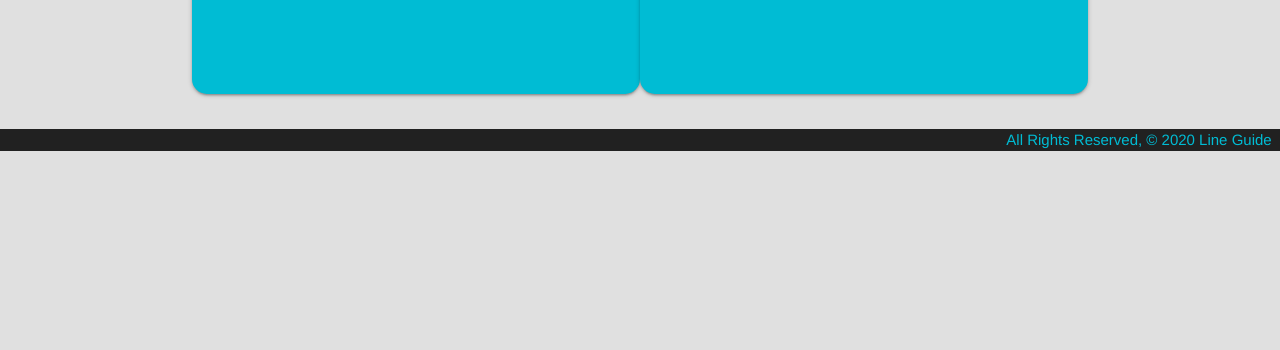
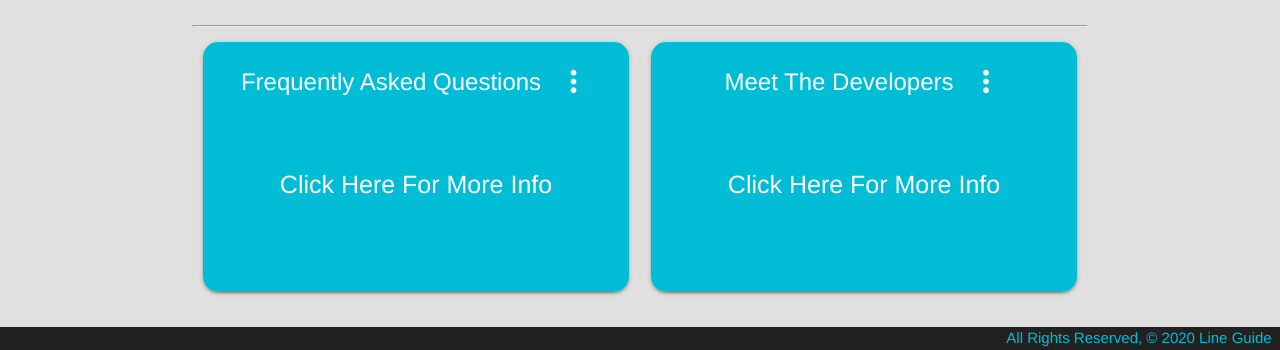
Before and after one commit to micahsellis/lineguide, a Django app: page /about/ in a window 1280 px wide. Shown: the part 795-1145 px from the top of the page. Before the commit the page ends 946 px from the top, so only its background shows below. Run offline with Django 3.2, Linux system fonts and the light colour scheme.

Commit message:
adding styling

```diff
--- a/lines/static/css/style.css
+++ b/lines/static/css/style.css
@@ -50,6 +50,10 @@ footer.page-footer {
   justify-items: center;
 }
 
+#click {
+cursor: pointer;
+}
+
 r{
   font-size: 18px;
   background-image: url(lg_logo_big_blk);
--- a/lines/templates/about.html
+++ b/lines/templates/about.html
@@ -1,13 +1,16 @@
 {% extends 'base.html' %}
 {% block content %} {%load static%}
 
-<h1 class="cyan-text flow-text">About the Line Guide</h1>
-<div class="card-image card transparent z-depth-5">
+<h1 class="cyan-text flow-text center-align">About the Line Guide</h1>
+<div class="card-image center-align">
           <img src="{% static 'images/lg_logo_big_blk.png' %}">
 <div class='center-align flow-text'<br>
+<br>
 <r>In a world used to "Instant Gratification", people HATE lines!</r>
 <br>
+<br>
 <r>Line Guide was created to help you navigate through the lines at nearby establishments. You no longer have to be mislead by establishments with incorrect wait times or waste precious time of your life waiting in lines!!</r>
+<br>
 <br>
 <r> We hope that with this app, you get a chance to explore new places, and help your fellow humans out, by adding wait times and creating lines! </r>
 </div>
@@ -16,9 +19,12 @@
 <br>
 <hr />
 <div class="row">
-    <div class="card col s6 cyan" style="border-radius: 15px;">
-        <div class="card-content teal-text center-align" style="height: 150px;">
+<div class="col s6">
+    <div class="card" style="border-radius: 15px;">
+        <div id="click" class="card-content teal-text center-align cyan" style="height: 250px; border-radius: 15px;">
             <span class="card-title activator white-text text-darken-4 flow-text">Frequently Asked Questions<i class="material-icons right" style="font-size: 35px;">more_vert</i></span>
+            <br>
+            <p id="click"><a class="activator white-text flow-text" style="font-size: 25px;"><br>Click Here For More Info</a></p>
         </div>
         <div class="card-reveal grey darken-1 center-align">
             <span class="card-title white-text flow-text">FAQs<i class="material-icons right">close</i></span>
@@ -29,11 +35,15 @@
                 <p>3. Can I edit a line or change a picture?</p>
                 <p>Lines can only be edited by you, if you created the line. Navigate to the business details page and at the bottom, click on the Update Line link to make changes to your line.</p>
         </div>
+        </div>
   </div>
 
-    <div class="card col s6 cyan" style="border-radius: 15px;">
-        <div class="card-content teal-text center-align" style="height: 150px;">
+    <div class="col s6">
+    <div class="card" style="border-radius: 15px;">
+        <div id="click" class="card-content teal-text center-align cyan" style="height: 250px; border-radius: 15px;">
             <span class="card-title activator white-text text-darken-4">Meet The Developers<i class="material-icons right" style="font-size: 35px;">more_vert</i></span>
+            <br>
+            <p id="click"><a class="activator white-text flow-text" style="font-size: 25px;"><br>Click Here For More Info</a></p>
         </div>
         <div class="card-reveal grey darken-1 center-align">
             <span class="card-title white-text center-align">&nbsp;&nbsp;&nbsp;&nbsp;&nbsp;Developers<i class="material-icons right">close</i></span>
@@ -51,6 +61,7 @@
                 <br>
                 <a class='white-text' ="https://www.linkedin.com/in/shari-reyes-048b4a130/">Click Here to connect with Shari!</a>
         </div>
+        </div>
     </div>
 </div>
 
--- a/lines/templates/lines/line_detail.html
+++ b/lines/templates/lines/line_detail.html
@@ -12,7 +12,7 @@
       {% endfor %}
     </div>
   </div>
-  <div class="card col s6 cyan" style="border-radius: 15px;">
+  <div id="click" class="card col s6 cyan" style="border-radius: 15px;">
     <div class="card-content teal-text center-align" style="max-height: 350px;">
       <span class="card-title activator white-text text-darken-4 flow-text">&nbsp;&nbsp;&nbsp;&nbsp;&nbsp;&nbsp;Average Wait Time<i class="material-icons right" style="font-size: 35px;">more_vert</i>
         <br><br></span>
```
Also changed, not shown: lines/migrations/0001_initial.py, lines/migrations/0002_auto_20200919_1814.py (deleted), lines/migrations/0003_auto_20200919_1832.py (deleted), lines/migrations/0004_auto_20200919_1845.py (deleted), lines/migrations/0005_auto_20200919_1849.py (deleted), lines/migrations/0006_auto_20200920_1756.py (deleted), lines/migrations/0007_wait.py (deleted), lines/migrations/0008_wait_line.py (deleted), lines/migrations/0009_auto_20200921_1555.py (deleted), lines/migrations/0010_auto_20200921_2125.py (deleted), lines/migrations/0011_remove_wait_business_id.py (deleted), lines/migrations/0012_auto_20200923_2125.py (deleted).
